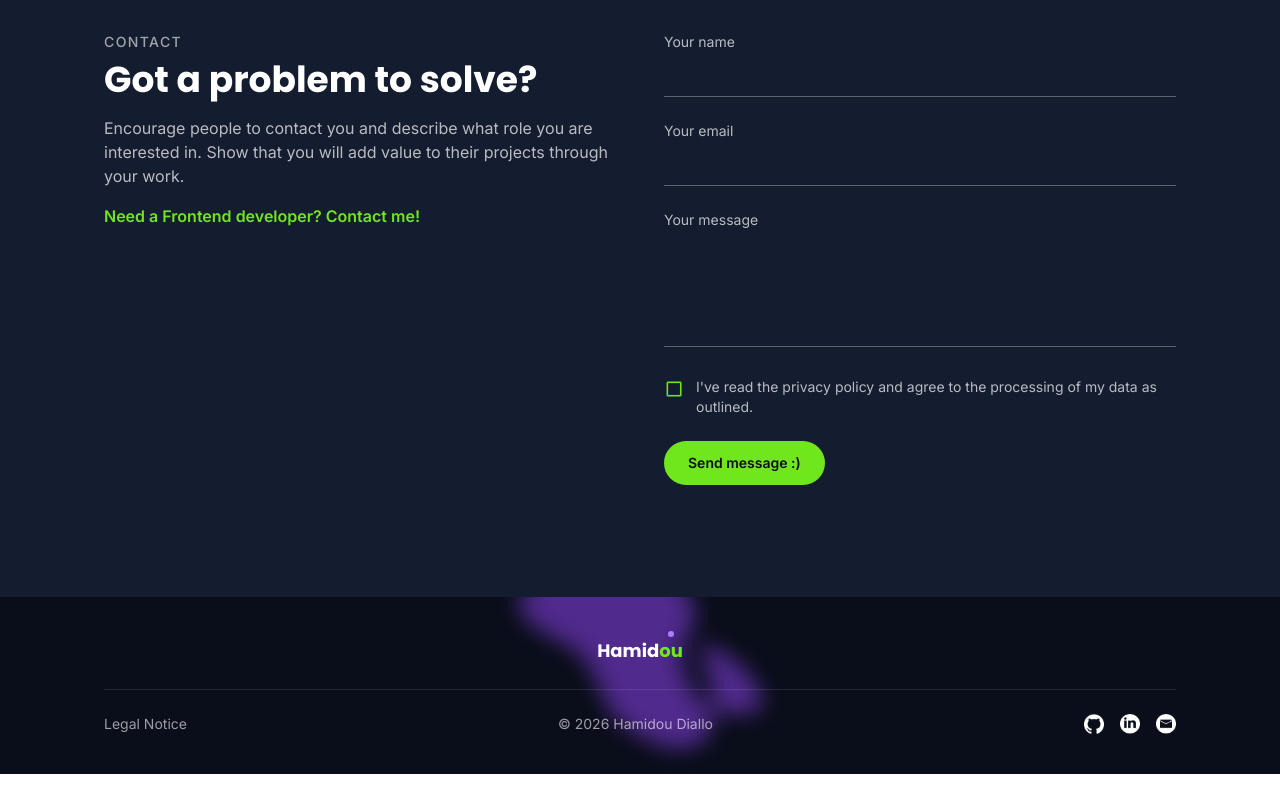
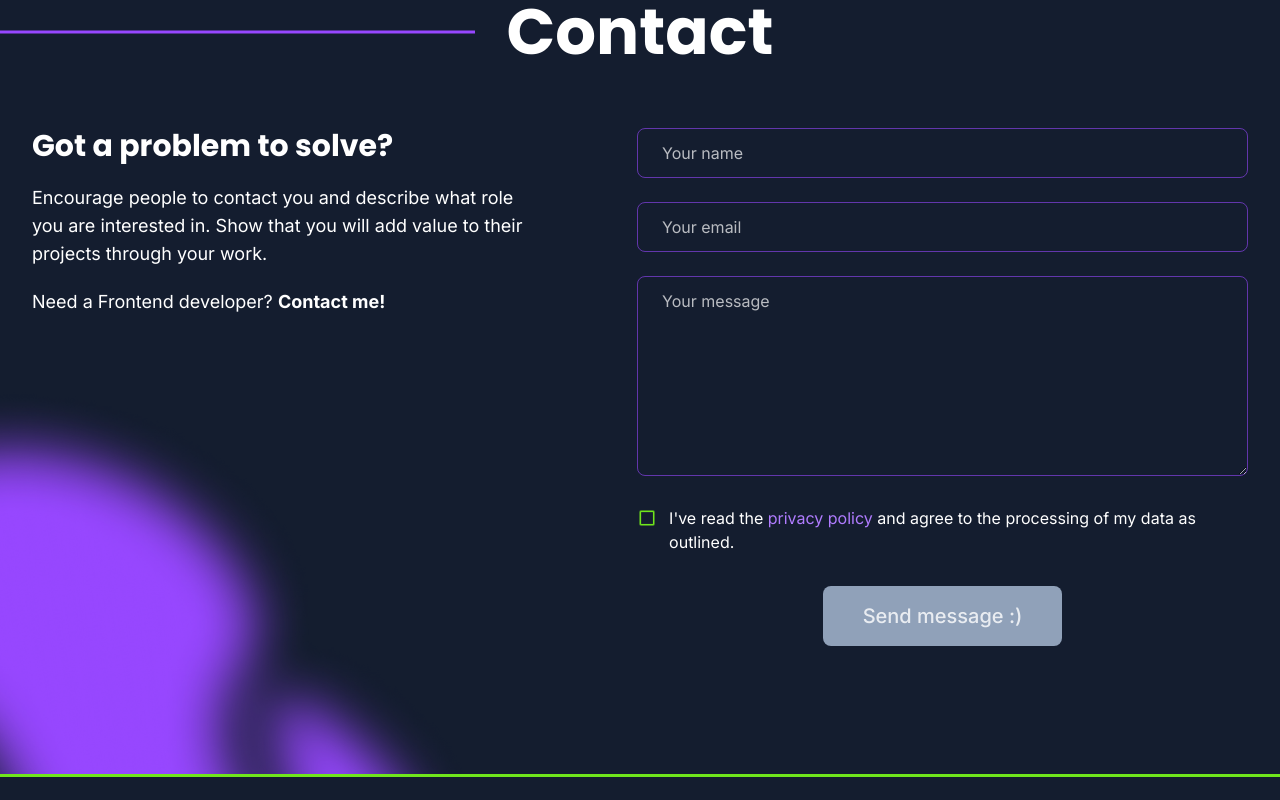
Before and after one commit to Hamidou-ctr/portfolio, an Angular app: page / in a window 1280 px wide. Shown: the part 6380-7180 px from the top of the page. Before the commit the page ends 7154 px from the top, so only its background shows below. Built offline with nearby package versions, Linux system fonts and the light colour scheme.

Commit message:
Refactor code structure for improved readability and maintainability

```diff
--- a/src/app/core/i18n/translations.ts
+++ b/src/app/core/i18n/translations.ts
@@ -39,7 +39,8 @@ export interface Translation {
     eyebrow: string;
     heading: string;
     text: string;
-    highlight: string;
+    needPrefix: string;
+    needHighlight: string;
     nameLabel: string;
     emailLabel: string;
     messageLabel: string;
@@ -47,7 +48,9 @@ export interface Translation {
     emailRequired: string;
     emailInvalid: string;
     messageRequired: string;
-    privacyLabel: string;
+    privacyBefore: string;
+    privacyLink: string;
+    privacyAfter: string;
     privacyRequired: string;
     submit: string;
     successTitle: string;
@@ -108,16 +111,18 @@ export const TRANSLATIONS: Record<Lang, Translation> = {
       eyebrow: 'Contact',
       heading: 'Got a problem to solve?',
       text: 'Encourage people to contact you and describe what role you are interested in. Show that you will add value to their projects through your work.',
-      highlight: 'Need a Frontend developer? Contact me!',
+      needPrefix: 'Need a Frontend developer?',
+      needHighlight: 'Contact me!',
       nameLabel: 'Your name',
       emailLabel: 'Your email',
       messageLabel: 'Your message',
-      nameRequired: 'Please enter your name.',
-      emailRequired: 'Please enter your email.',
+      nameRequired: 'Your name is required.',
+      emailRequired: 'Your email is required.',
       emailInvalid: 'Please enter a valid email address.',
-      messageRequired: 'Please enter a message.',
-      privacyLabel:
-        "I've read the privacy policy and agree to the processing of my data as outlined.",
+      messageRequired: 'Your message is required.',
+      privacyBefore: "I've read the ",
+      privacyLink: 'privacy policy',
+      privacyAfter: ' and agree to the processing of my data as outlined.',
       privacyRequired: 'Please accept the privacy policy.',
       submit: 'Send message :)',
       successTitle: 'Message sent!',
@@ -190,7 +195,8 @@ export const TRANSLATIONS: Record<Lang, Translation> = {
       eyebrow: 'Kontakt',
       heading: 'Hast du ein Problem zu lösen?',
       text: 'Ermutige Besucher:innen, dich zu kontaktieren, und beschreibe, für welche Rolle du dich interessierst. Zeige, welchen Mehrwert du für ihre Projekte schaffen kannst.',
-      highlight: 'Brauchst du einen Frontend-Entwickler? Melde dich!',
+      needPrefix: 'Brauchst du einen Frontend-Entwickler?',
+      needHighlight: 'Melde dich!',
       nameLabel: 'Dein Name',
       emailLabel: 'Deine E-Mail',
       messageLabel: 'Deine Nachricht',
@@ -198,8 +204,9 @@ export const TRANSLATIONS: Record<Lang, Translation> = {
       emailRequired: 'Bitte gib deine E-Mail-Adresse ein.',
       emailInvalid: 'Bitte gib eine gültige E-Mail-Adresse ein.',
       messageRequired: 'Bitte gib eine Nachricht ein.',
-      privacyLabel:
-        'Ich habe die Datenschutzerklärung gelesen und stimme der beschriebenen Verarbeitung meiner Daten zu.',
+      privacyBefore: 'Ich habe die ',
+      privacyLink: 'Datenschutzerklärung',
+      privacyAfter: ' gelesen und stimme der beschriebenen Verarbeitung meiner Daten zu.',
       privacyRequired: 'Bitte akzeptiere die Datenschutzerklärung.',
       submit: 'Nachricht senden :)',
       successTitle: 'Nachricht gesendet!',
--- a/src/app/layout/footer/footer.ts
+++ b/src/app/layout/footer/footer.ts
@@ -9,38 +9,39 @@ import { BrandLogo } from '../../shared/brand-logo/brand-logo';
   selector: 'app-footer',
   imports: [RouterLink, BrandLogo, NgOptimizedImage],
   template: `
-    <footer class="relative overflow-hidden bg-navy-950 py-10 text-white/60">
+    <footer class="border-t-[3px] border-accent-400 bg-navy-900 py-16 text-white md:py-24">
       <div
-        class="pointer-events-none absolute inset-x-0 bottom-0 z-0 h-64 opacity-50"
-        aria-hidden="true"
+        class="mx-auto flex max-w-360 flex-col items-center gap-8 px-6 md:grid md:grid-cols-3 md:items-center md:px-8"
       >
-        <img
-          src="assets/img/purple_shadow_footer.png"
-          alt=""
-          loading="lazy"
-          decoding="async"
-          class="h-full w-full object-contain"
-        />
+        <div class="flex flex-col items-center gap-2 md:items-start">
+          <span class="text-4xl md:text-5xl"><app-brand-logo [name]="firstName" /></span>
+          <a
+            routerLink="/legal-notice"
+            class="hidden text-base transition hover:text-accent-400 md:block"
+          >
+            {{ t().footer.legalNotice }}
+          </a>
         </div>
 
-      <div class="relative mx-auto flex max-w-6xl flex-col items-center gap-6 px-6 lg:px-10">
-        <span class="text-lg text-white"><app-brand-logo [name]="firstName" /></span>
+        <p class="text-center text-xl md:text-2xl">&copy; {{ profile.name }} {{ year }}</p>
 
-        <div
-          class="flex w-full flex-col items-center gap-4 border-t border-white/10 pt-6 md:flex-row md:justify-between"
-        >
-          <a routerLink="/legal-notice" class="text-sm transition hover:text-white">{{
-            t().footer.legalNotice
-          }}</a>
-          <p class="text-sm">&copy; {{ year }} {{ profile.name }}</p>
-          <div class="flex items-center gap-4">
+        <div class="flex items-center justify-center gap-11 md:justify-end">
           <a [href]="profile.github" target="_blank" rel="noopener" aria-label="GitHub">
             <img
               ngSrc="assets/img/github_button.png"
               width="30"
               height="30"
               alt=""
-                class="h-5 w-5"
+              class="h-8 w-8"
+            />
+          </a>
+          <a [href]="'mailto:' + profile.email" aria-label="Email">
+            <img
+              ngSrc="assets/img/email_button.png"
+              width="30"
+              height="31"
+              alt=""
+              class="h-8 w-8"
             />
           </a>
           <a [href]="profile.linkedin" target="_blank" rel="noopener" aria-label="LinkedIn">
@@ -49,20 +50,14 @@ import { BrandLogo } from '../../shared/brand-logo/brand-logo';
               width="30"
               height="31"
               alt=""
-                class="h-5 w-5"
-              />
-            </a>
-            <a [href]="'mailto:' + profile.email" aria-label="Email">
-              <img
-                ngSrc="assets/img/email_button.png"
-                width="30"
-                height="31"
-                alt=""
-                class="h-5 w-5"
+              class="h-8 w-8"
             />
           </a>
         </div>
-        </div>
+
+        <a routerLink="/legal-notice" class="text-base transition hover:text-accent-400 md:hidden">
+          {{ t().footer.legalNotice }}
+        </a>
       </div>
     </footer>
   `,
--- a/src/app/sections/contact/contact.ts
+++ b/src/app/sections/contact/contact.ts
@@ -1,77 +1,137 @@
 import { NgOptimizedImage } from '@angular/common';
 import { Component, inject, signal } from '@angular/core';
 import { FormBuilder, ReactiveFormsModule, Validators } from '@angular/forms';
+import { RouterLink } from '@angular/router';
 import { LanguageService } from '../../core/i18n/language.service';
+
+type ContactField = 'name' | 'email' | 'message' | 'privacyAccepted';
 
 @Component({
   selector: 'app-contact',
-  imports: [ReactiveFormsModule, NgOptimizedImage],
+  imports: [ReactiveFormsModule, NgOptimizedImage, RouterLink],
   template: `
-    <section id="contact" class="scroll-mt-20 bg-navy-900 py-20 text-white md:py-28">
-      <div class="mx-auto grid max-w-6xl gap-12 px-6 md:grid-cols-2 md:items-start lg:px-10">
+    <section
+      id="contact"
+      class="relative scroll-mt-20 overflow-hidden pt-16 pb-24 text-white md:scroll-mt-24 md:pt-20 md:pb-32"
+    >
+      <img
+        src="assets/img/purple_shadow_contact.png"
+        alt=""
+        aria-hidden="true"
+        class="pointer-events-none absolute -bottom-40 -left-40 z-0 w-100 max-w-none md:-bottom-60 md:-left-60 md:w-180"
+      />
+
+      <div class="relative mx-auto max-w-360 px-6 md:px-8">
+        <div class="text-left md:text-center">
+          <div class="relative inline-block">
+            <h2 class="font-heading text-4xl font-bold leading-none sm:text-5xl lg:text-[64px]">
+              {{ t().contact.eyebrow }}
+            </h2>
+            <span
+              aria-hidden="true"
+              class="absolute right-full top-1/2 mr-2 h-0.75 w-screen -translate-y-1/2 bg-violet-500 md:mr-8"
+            ></span>
+          </div>
+        </div>
+
+        <div class="mt-10 grid gap-10 md:mt-16 md:grid-cols-[1fr_1.2fr] md:gap-16 lg:gap-24">
           <div>
-          <p class="text-sm font-medium uppercase tracking-widest text-white/60">
-            {{ t().contact.eyebrow }}
+            <h3 class="font-heading text-2xl font-bold md:text-3xl">{{ t().contact.heading }}</h3>
+            <p class="mt-5 text-base md:text-lg">{{ t().contact.text }}</p>
+            <p class="mt-5 text-base md:text-lg">
+              {{ t().contact.needPrefix }}
+              <span class="font-bold">{{ t().contact.needHighlight }}</span>
             </p>
-          <h2 class="mt-2 font-heading text-3xl font-bold sm:text-4xl">
-            {{ t().contact.heading }}
-          </h2>
-          <p class="mt-4 text-white/70">{{ t().contact.text }}</p>
-          <p class="mt-4 font-semibold text-accent-400">{{ t().contact.highlight }}</p>
           </div>
 
           <div>
             @if (submitted()) {
-            <div class="rounded-2xl border border-accent-400/40 bg-white/5 p-8" role="status">
-              <div class="flex items-center gap-2">
+              <div class="rounded-lg border border-accent-400 p-8" role="status">
+                <div class="flex items-center gap-3">
                   <img
                     ngSrc="assets/img/done_contact_my.png"
                     width="25"
                     height="26"
                     alt=""
-                  class="h-5 w-5"
+                    class="h-6 w-6"
                   />
-                <h3 class="font-heading text-xl font-bold text-accent-400">
-                  {{ t().contact.successTitle }}
-                </h3>
+                  <h3 class="font-heading text-xl font-bold">{{ t().contact.successTitle }}</h3>
                 </div>
-              <p class="mt-2 text-white/70">{{ t().contact.successText }}</p>
+                <p class="mt-2 text-base">{{ t().contact.successText }}</p>
               </div>
             } @else {
               <form [formGroup]="form" (ngSubmit)="submit()" novalidate class="space-y-6">
                 <div>
-                <label for="name" class="mb-1 block text-sm text-white/70">{{
-                  t().contact.nameLabel
-                }}</label>
+                  <label for="name" class="sr-only">{{ t().contact.nameLabel }}</label>
+                  <div class="relative">
                     <input
                       id="name"
                       type="text"
                       formControlName="name"
-                  class="w-full border-b border-white/30 bg-transparent py-2 text-white outline-none transition focus:border-accent-400"
+                      [placeholder]="t().contact.nameLabel"
+                      class="w-full rounded-lg border bg-transparent py-3 pr-12 pl-6 text-base text-white outline-none transition placeholder:text-white/70 focus:border-violet-400"
+                      [class]="borderClass('name')"
                       [attr.aria-invalid]="isInvalid('name')"
                       [attr.aria-describedby]="isInvalid('name') ? 'name-error' : null"
                     />
+                    @if (isValid('name')) {
+                      <img
+                        ngSrc="assets/img/done_contact_my.png"
+                        width="25"
+                        height="26"
+                        alt=""
+                        class="absolute top-1/2 right-4 h-6 w-6 -translate-y-1/2"
+                      />
+                    } @else if (isInvalid('name')) {
+                      <img
+                        ngSrc="assets/img/error_contact_my.png"
+                        width="26"
+                        height="26"
+                        alt=""
+                        class="absolute top-1/2 right-4 h-6 w-6 -translate-y-1/2"
+                      />
+                    }
+                  </div>
                   @if (isInvalid('name')) {
-                  <p id="name-error" class="mt-1 text-sm text-rose-300">
+                    <p id="name-error" class="mt-2 text-base text-red-500">
                       {{ t().contact.nameRequired }}
                     </p>
                   }
                 </div>
 
                 <div>
-                <label for="email" class="mb-1 block text-sm text-white/70">{{
-                  t().contact.emailLabel
-                }}</label>
+                  <label for="email" class="sr-only">{{ t().contact.emailLabel }}</label>
+                  <div class="relative">
                     <input
                       id="email"
                       type="email"
                       formControlName="email"
-                  class="w-full border-b border-white/30 bg-transparent py-2 text-white outline-none transition focus:border-accent-400"
+                      [placeholder]="t().contact.emailLabel"
+                      class="w-full rounded-lg border bg-transparent py-3 pr-12 pl-6 text-base text-white outline-none transition placeholder:text-white/70 focus:border-violet-400"
+                      [class]="borderClass('email')"
                       [attr.aria-invalid]="isInvalid('email')"
                       [attr.aria-describedby]="isInvalid('email') ? 'email-error' : null"
                     />
+                    @if (isValid('email')) {
+                      <img
+                        ngSrc="assets/img/done_contact_my.png"
+                        width="25"
+                        height="26"
+                        alt=""
+                        class="absolute top-1/2 right-4 h-6 w-6 -translate-y-1/2"
+                      />
+                    } @else if (isInvalid('email')) {
+                      <img
+                        ngSrc="assets/img/error_contact_my.png"
+                        width="26"
+                        height="26"
+                        alt=""
+                        class="absolute top-1/2 right-4 h-6 w-6 -translate-y-1/2"
+                      />
+                    }
+                  </div>
                   @if (isInvalid('email')) {
-                  <p id="email-error" class="mt-1 text-sm text-rose-300">
+                    <p id="email-error" class="mt-2 text-base text-red-500">
                       {{
                         form.controls.email.errors?.['required']
                           ? t().contact.emailRequired
@@ -82,50 +142,82 @@ import { LanguageService } from '../../core/i18n/language.service';
                 </div>
 
                 <div>
-                <label for="message" class="mb-1 block text-sm text-white/70">{{
-                  t().contact.messageLabel
-                }}</label>
+                  <label for="message" class="sr-only">{{ t().contact.messageLabel }}</label>
+                  <div class="relative">
                     <textarea
                       id="message"
-                  rows="4"
                       formControlName="message"
-                  class="w-full resize-none border-b border-white/30 bg-transparent py-2 text-white outline-none transition focus:border-accent-400"
+                      [placeholder]="t().contact.messageLabel"
+                      class="h-44 w-full resize-y rounded-lg border bg-transparent py-3 pr-12 pl-6 text-base text-white outline-none transition placeholder:text-white/70 focus:border-violet-400 md:h-50"
+                      [class]="borderClass('message')"
                       [attr.aria-invalid]="isInvalid('message')"
                       [attr.aria-describedby]="isInvalid('message') ? 'message-error' : null"
                     ></textarea>
+                    @if (isValid('message')) {
+                      <img
+                        ngSrc="assets/img/done_contact_my.png"
+                        width="25"
+                        height="26"
+                        alt=""
+                        class="absolute top-4 right-4 h-6 w-6"
+                      />
+                    } @else if (isInvalid('message')) {
+                      <img
+                        ngSrc="assets/img/error_contact_my.png"
+                        width="26"
+                        height="26"
+                        alt=""
+                        class="absolute top-4 right-4 h-6 w-6"
+                      />
+                    }
+                  </div>
                   @if (isInvalid('message')) {
-                  <p id="message-error" class="mt-1 text-sm text-rose-300">
+                    <p id="message-error" class="mt-2 text-base text-red-500">
                       {{ t().contact.messageRequired }}
                     </p>
                   }
                 </div>
 
                 <div>
-                <label class="flex items-start gap-3 text-sm text-white/70">
+                  <div class="flex items-start gap-3">
                     <input
+                      id="privacy"
                       type="checkbox"
                       formControlName="privacyAccepted"
                       class="mt-0.5 h-5 w-5 flex-none appearance-none bg-[url('/assets/img/default.png')] bg-contain bg-center bg-no-repeat checked:bg-[url('/assets/img/checked.png')]"
                       [attr.aria-invalid]="isInvalid('privacyAccepted')"
-                    [attr.aria-describedby]="isInvalid('privacyAccepted') ? 'privacy-error' : null"
+                      [attr.aria-describedby]="
+                        isInvalid('privacyAccepted') ? 'privacy-error' : null
+                      "
                     />
-                  <span>{{ t().contact.privacyLabel }}</span>
+                    <label for="privacy" class="text-base">
+                      {{ t().contact.privacyBefore
+                      }}<a
+                        routerLink="/legal-notice"
+                        class="text-violet-400 underline-offset-2 hover:underline"
+                        >{{ t().contact.privacyLink }}</a
+                      >{{ t().contact.privacyAfter }}
                     </label>
+                  </div>
                   @if (isInvalid('privacyAccepted')) {
-                  <p id="privacy-error" class="mt-1 text-sm text-rose-300">
+                    <p id="privacy-error" class="mt-2 text-base text-red-500">
                       {{ t().contact.privacyRequired }}
                     </p>
                   }
                 </div>
 
+                <div class="pt-2 text-center">
                   <button
                     type="submit"
-                class="w-full rounded-full bg-accent-400 px-6 py-3 text-sm font-semibold text-navy-950 transition hover:bg-accent-300 disabled:cursor-not-allowed disabled:bg-white/20 disabled:text-white/50 sm:w-auto"
+                    [disabled]="form.invalid"
+                    class="rounded-lg bg-accent-400 px-10 py-4 text-lg font-medium text-white transition hover:bg-accent-300 disabled:cursor-not-allowed disabled:bg-slate-400 disabled:text-white/80 md:text-xl"
                   >
                     {{ t().contact.submit }}
                   </button>
+                </div>
               </form>
             }
+          </div>
         </div>
       </div>
     </section>
@@ -145,9 +237,24 @@ export class Contact {
     privacyAccepted: [false, Validators.requiredTrue],
   });
 
-  protected isInvalid(controlName: keyof typeof this.form.controls): boolean {
+  protected isInvalid(controlName: ContactField): boolean {
     const control = this.form.controls[controlName];
     return control.invalid && (control.dirty || control.touched);
+  }
+
+  protected isValid(controlName: ContactField): boolean {
+    const control = this.form.controls[controlName];
+    return control.valid && (control.dirty || control.touched);
+  }
+
+  protected borderClass(controlName: ContactField): string {
+    if (this.isInvalid(controlName)) {
+      return 'border-red-500';
+    }
+    if (this.isValid(controlName)) {
+      return 'border-accent-400';
+    }
+    return 'border-violet-500/60';
   }
 
   protected submit(): void {
```
Also changed, not shown: public/assets/img/purple_shadow_contact.png (renamed from public/assets/img/purple_shadow_footer.png). Lines whose indentation alone changed are shown as unchanged.
